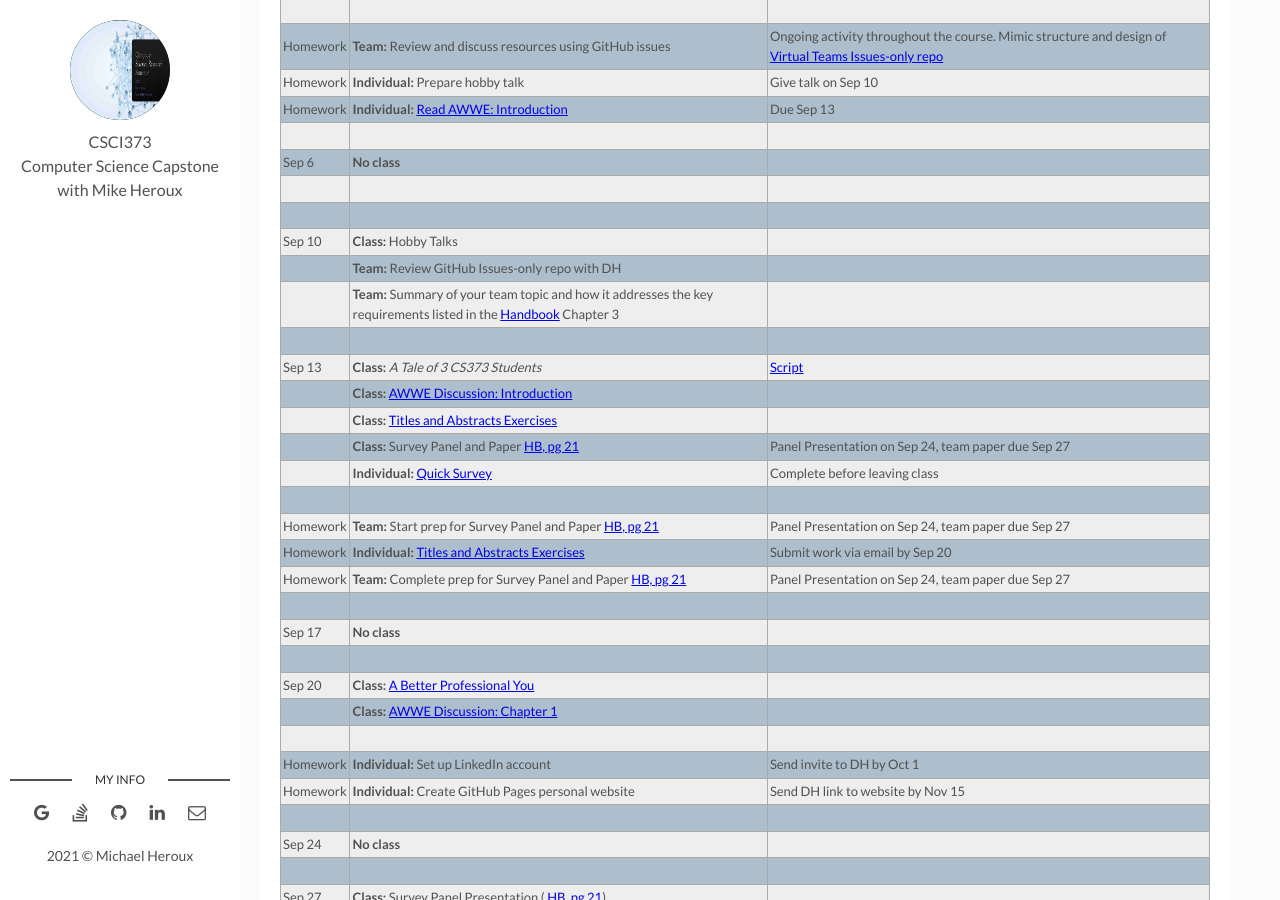
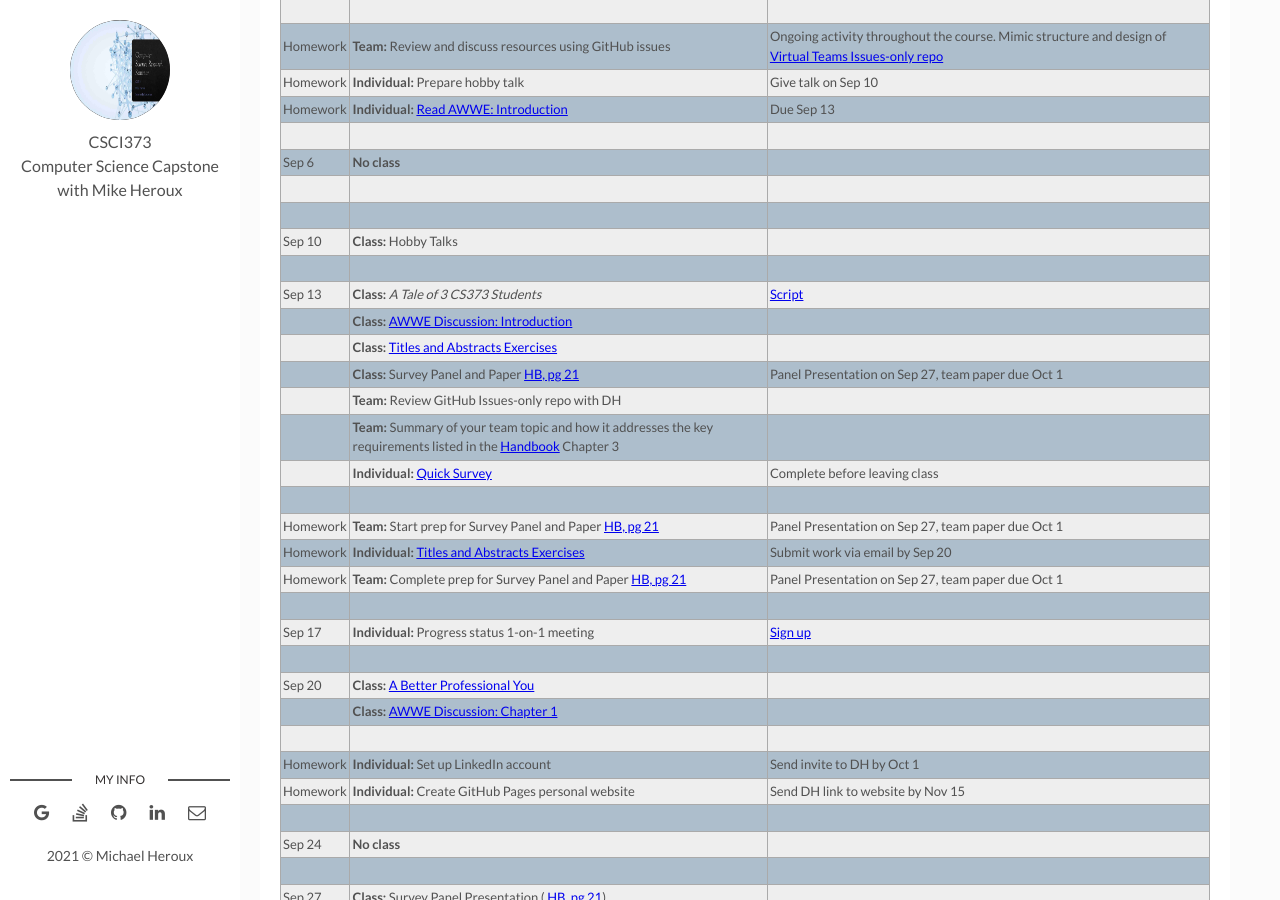
Before and after one commit to maherou/Teaching, a Jekyll site: the page built from files/CS373/2021-Fall-Class-Meeting-Schedule.md, in a window 1280 px wide and 900 px high, scrolled down 897 px. Built offline with Jekyll 4.4.1, drawn with Linux system fonts in a browser that asks for light colours.

Commit message:
Update 2021-Fall-Class-Meeting-Schedule.md

```diff
--- a/files/CS373/2021-Fall-Class-Meeting-Schedule.md
+++ b/files/CS373/2021-Fall-Class-Meeting-Schedule.md
@@ -41,20 +41,20 @@ location: "Collegeville, MN, USA"
 | | | |
 | | | |
 | Sep 10 | **Class:** Hobby Talks| |
-| | **Team:** Review GitHub Issues-only repo with DH| |
-| | **Team:** Summary of your team topic and how it addresses the key requirements listed in the [Handbook](../CSCI373CourseHandbookLatestEdition.pdf) Chapter 3| |
 | | | |
 | Sep 13 | **Class:**  _A Tale of 3 CS373 Students_ | [Script](../ATaleOfThreeCS373Students.pdf) |
 | | **Class:** [AWWE Discussion: Introduction](../AWWE-Discussion)  |   |
 | | **Class:** [Titles and Abstracts Exercises](https://collegeville.github.io/Scribe/TitlesAndAbstractsThatWork/) | |
-| | **Class:** Survey Panel and Paper [HB, pg 21](../CSCI373CourseHandbookLatestEdition.pdf) | Panel Presentation on Sep 24, team paper due Sep 27 |
+| | **Class:** Survey Panel and Paper [HB, pg 21](../CSCI373CourseHandbookLatestEdition.pdf) | Panel Presentation on Sep 27, team paper due Oct 1 |
+| | **Team:** Review GitHub Issues-only repo with DH| |
+| | **Team:** Summary of your team topic and how it addresses the key requirements listed in the [Handbook](../CSCI373CourseHandbookLatestEdition.pdf) Chapter 3| |
 | | **Individual:** [Quick Survey](https://forms.gle/v77ztSXy42bzjfKF8) | Complete before leaving class |
 | | | |
-| Homework | **Team:** Start prep for Survey Panel and Paper [HB, pg 21](../CSCI373CourseHandbookLatestEdition.pdf) | Panel Presentation on Sep 24, team paper due Sep 27 |
+| Homework | **Team:** Start prep for Survey Panel and Paper [HB, pg 21](../CSCI373CourseHandbookLatestEdition.pdf) | Panel Presentation on Sep 27, team paper due Oct 1 |
 | Homework | **Individual:** [Titles and Abstracts Exercises](https://collegeville.github.io/Scribe/TitlesAndAbstractsThatWork/) | Submit work via email by Sep 20 |
-| Homework | **Team:** Complete prep for Survey Panel and Paper [HB, pg 21](../CSCI373CourseHandbookLatestEdition.pdf) | Panel Presentation on Sep 24, team paper due Sep 27 |
+| Homework | **Team:** Complete prep for Survey Panel and Paper [HB, pg 21](../CSCI373CourseHandbookLatestEdition.pdf) | Panel Presentation on Sep 27, team paper due Oct 1 |
 | | | |
-| Sep 17 | **No class** | |
+| Sep 17 | **Individual:** Progress status 1-on-1  meeting | [Sign up](https://doodle.com/poll/hsahusg36fqp6cxb?utm_source=poll&utm_medium=link)
 | | | |
 | Sep 20 | **Class:** [A Better Professional You](./BetterYou.pdf) | |
 | | **Class:** [AWWE Discussion: Chapter 1](../AWWE-Discussion)  |   |
```
